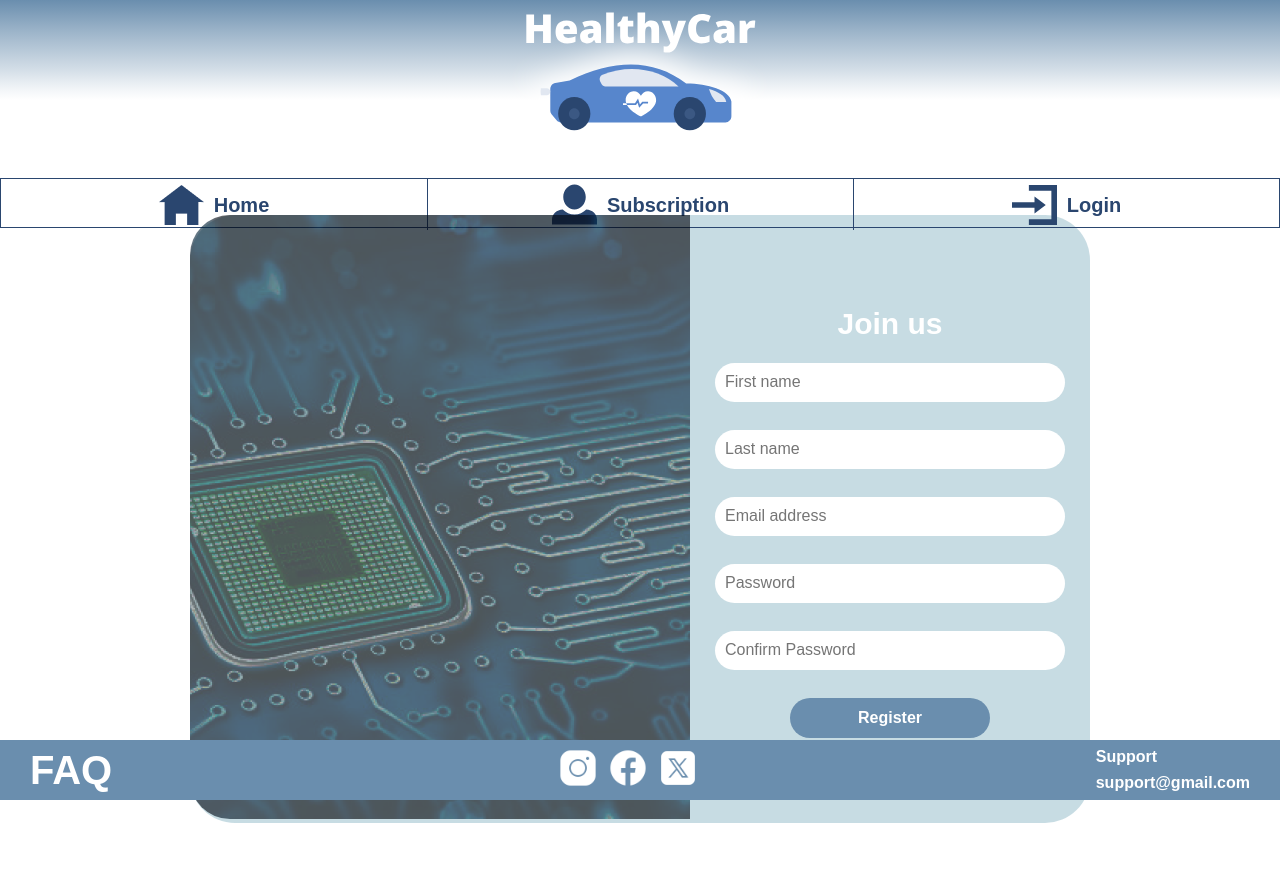
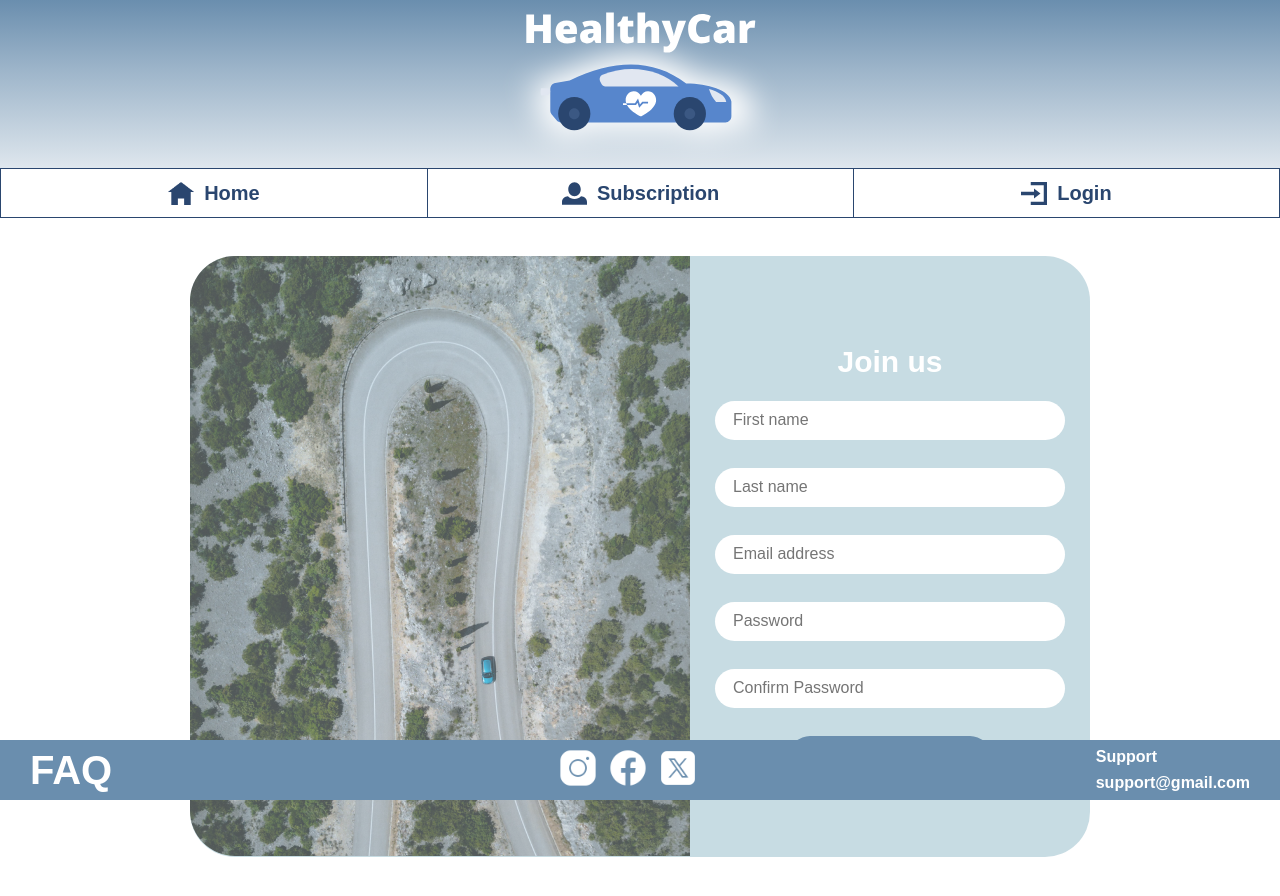
Before and after one commit to NorseRalph/HealthyCar, a React app: page /register in a window 1280 px wide. Shown: the top 896 px of the page. Before the commit the page ends 861 px from the top, so only its background shows below. Built offline with nearby package versions, Linux system fonts and the light colour scheme.

Commit message:
design Changes

```diff
--- a/src/components/Login.jsx
+++ b/src/components/Login.jsx
@@ -45,8 +45,8 @@ const Login = () => {
       </form>
       <footer className="login__footer">
         <p>
-          If you don't have an account, please{" "}
-          <Link to="/register">register</Link> here.
+          If you don't have an account, please register{" "}
+          <Link className="link" to="/register">here</Link>.
         </p>
       </footer>
     </div>
--- a/src/components/Register.jsx
+++ b/src/components/Register.jsx
@@ -10,7 +10,7 @@ const Register = () => {
   const dispatch = useDispatch();
   const navigate = useNavigate(); // Hook to navigate to other routes
   const location = useLocation();
-  const { isFleetOwner } = location.state || { isFleetOwner: "no" };
+  const { isFleetOwner } = location.state || { isFleetOwner: false }; // Default to false i
 
   // Form validation schema
   const formSchema = Yup.object({
--- a/src/sass/_WelcomeBox.scss
+++ b/src/sass/_WelcomeBox.scss
@@ -1,16 +1,16 @@
 .welcome-box {
   display: flex;
   background-color: $background-color-dark;
-  min-height: 40rem;
-  margin-top: 10%;
+  margin-top: 3%;
   flex-direction: column;
   font-family: inherit;
-  padding: 2rem;
-  width: 80%;
+  padding: 4rem;
+  width: fit-content;
   margin-left: 10%;
   font-weight: 600;
   border-radius: 2rem;
   color: $color-white;
+  height: fit-content;
 
   &__title {
     font-size: 3rem;
--- a/src/sass/_header.scss
+++ b/src/sass/_header.scss
@@ -11,10 +11,11 @@
   background-color: rgba(255, 255, 255, 1);
   display: grid;
   place-items: center;
-  height: 10rem;
+  height: fit-content;
 }
 
 .navbar {
+  background-color: rgba(255, 255, 255, 1);
   width: 100%;
   display: grid; // Using grid for main navbar layout
   grid-template-columns: repeat(
@@ -24,7 +25,7 @@
   height: 5rem;
   justify-content: space-between;
   border: 1px solid var(--color-secondary);
-  margin-top: 1rem;
+  margin-top: 0rem;
   font-size: 3.2rem;
   font-weight: 600;
 }
@@ -49,6 +50,7 @@
   }
 
   img {
+    height: 2.3rem;
     margin-right: 1rem; /* spacing between icon and text */
   }
 
--- a/src/sass/_info.scss
+++ b/src/sass/_info.scss
@@ -2,8 +2,8 @@
   display: flex;
   flex-direction: column;
   justify-content: flex-start;
-  margin-top: 12.8rem;
-  margin-bottom: 3.5rem;
+  margin-top: 0rem;
+  margin-bottom: 10rem;
 
   &__header {
     width: 100%;
@@ -23,7 +23,7 @@
     color: $color-white;
     text-shadow: 0.2rem 0.2rem 0.4rem $color-shadow-dark;
     font-size: 5.4rem;
-    font-weight: 400;
+    font-weight: 600;
   }
 
   &__cta {
@@ -47,8 +47,8 @@
     // width: 100%;
     min-width: 150rem;
     margin: 0 auto; // Centers the content block
-    margin-right: 100px;
-    margin-left: 100px;
+    margin-right: 150px;
+    margin-left: 150px;
     padding: 1rem; // Adds padding within the content block
     // box-shadow: 0 0.4rem 2rem rgba(0, 0, 0, 0.1); // Example shadow
 
--- a/src/sass/_login.scss
+++ b/src/sass/_login.scss
@@ -58,7 +58,7 @@
     font-family: inherit;
     border-radius: 2rem;
     color: inherit;
-    padding: 2%
+    padding: 2% 5% 2%;
   }
 
   &__action {
@@ -74,10 +74,11 @@
     color: var(--color-white); // set the color of the footer
 
     // use nesting to style the link inside the footer
-    a {
+    .link {
       color: var(--color-primary); // set the color of the link
       text-decoration: none; // remove the underline from the link
       position: relative;
+      font-size: 2rem;
       display: inline-block; // Allows for the transform property to be applied
       transition: color 0.3s ease; // Transition for color change
 
@@ -97,7 +98,7 @@
 
       &:hover {
         color: var(--color-secondary); // Change to a secondary color on hover
-        transform: scale(2.2) rotate(-5deg); // Scale up and tilt the link text
+        transform: scale(2.2); // Scale up and tilt the link text
 
         &::after {
           width: 100%;
--- a/src/sass/_register.scss
+++ b/src/sass/_register.scss
@@ -3,15 +3,22 @@
   margin: 0 auto;
   max-width: 111rem;
   border-radius: 4.5rem;
-  margin-top: 7%; // Center the component in the viewport
+  margin-top: 3%; // Center the component in the viewport
   align-items: center; // Vertically center the content
   justify-content: center; // Horizontally center the content
   background-color: var(--color-login);
   font-family: inherit;
+  height: fit-content;
+
+  &__photo-wrapper {
+    height: fit-content;
+    margin-bottom: -0.35%;
+  }
 
   &__photo {
-    border-top-left-radius: 4rem; // Match the border radius
-    border-bottom-left-radius: 4rem; // Match the border radius
+    border-top-left-radius: 4.5rem; // Match the border radius
+    border-bottom-left-radius: 4.5rem; // Match the border radius
+    height: 100%;
   }
 
   &__title {
@@ -42,7 +49,7 @@
     font-size: 1.6rem;
     font-family: inherit;
     border-radius: 2rem;
-    padding: 0 1rem; // Padding inside input for text
+    padding: 2% 5% 2%; // Padding inside input for text
     margin-bottom: 1.3rem; // Space after each input field
   }
 
@@ -75,8 +82,8 @@
 // Media query for 15.6-inch screens (common resolution 1920x1080)
 @media only screen and (max-width: 1920px) {
   .register {
-    margin-top: 9%; // Smaller margin-top to avoid overlapping with the header
-    margin-bottom: 3%;
+    margin-top: 3%; // Smaller margin-top to avoid overlapping with the header
+    margin-bottom: 5%;
     max-width: 90rem; // Reduce max-width for smaller screens
 
     &__form {
@@ -87,7 +94,7 @@
     &__input {
       width: 100%; // Make input width responsive
       max-width: 35rem; // Reduce max-width for inputs
-      padding: 0 1rem; // Adjust padding
+      padding: 2% 5% 2%; // Adjust padding
     }
 
     &__button {
--- a/src/sass/_subscription.scss
+++ b/src/sass/_subscription.scss
@@ -3,22 +3,25 @@
   justify-content: center; // Center the cards horizontally
   align-items: center; // Center the cards vertically
   flex-wrap: wrap; // Allow the cards to wrap onto the next line if there isn't enough space
-  margin-top: 7%;
-  padding: 2%;
+  margin-top: 3%;
+  padding: 0%;
 
   .subscription-card {
     background-color: $background-color-dark;
     border-radius: 2rem;
     flex: 2; // Allow the cards to grow and shrink
     flex-shrink: 1;
+    flex-direction: column;
     box-shadow: 0 0.4rem 0.8rem rgba(var(--shadow-dark));
-    padding: 2.4rem;
+    padding: 0rem;
     text-align: center;
-    margin: 2.4rem; // Adjust margin as needed
+    margin-left: 10rem; // Adjust margin as needed
+    margin-right: 10rem;
     color: #fff;
     width: 100%; // Make the width responsive
     max-width: 38rem;
     min-height: 50rem;
+    align-items: center;
     box-sizing: border-box; // Include padding and border in the element's total width and height
 
     &__title {
```
Also changed, not shown: src/icons/registerPhoto.png.
